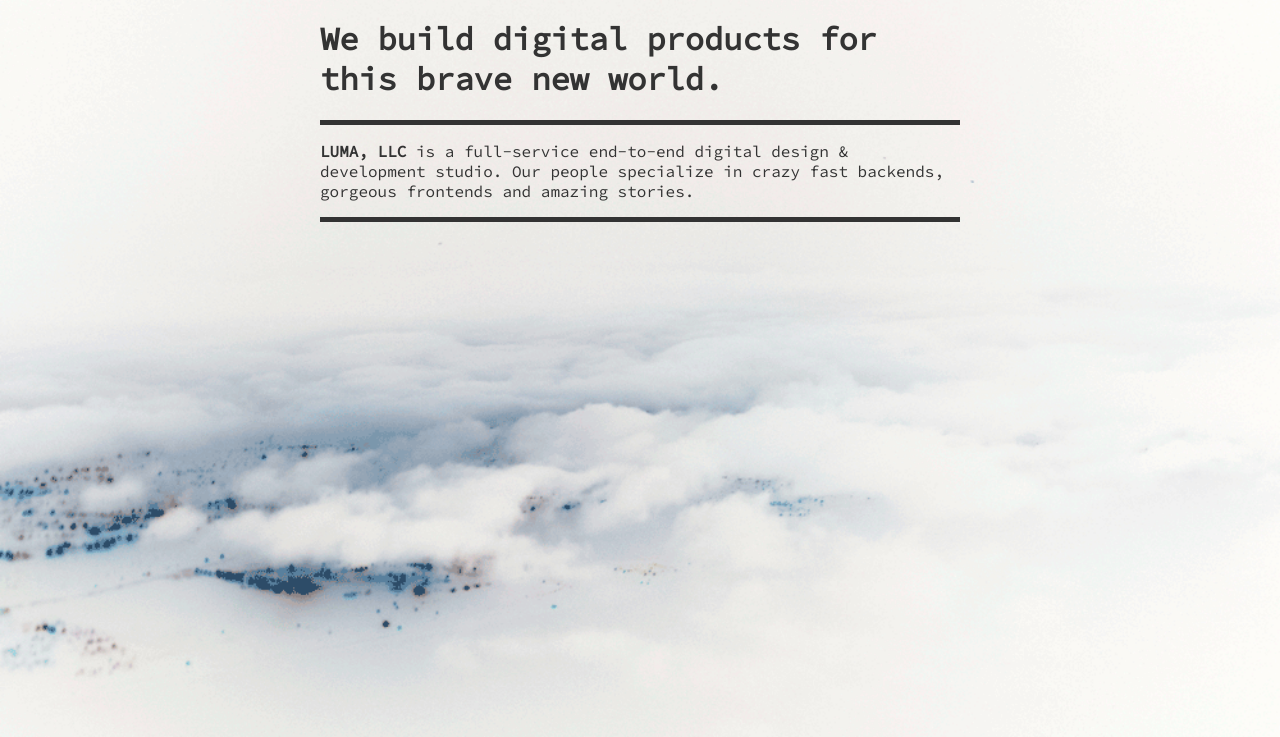
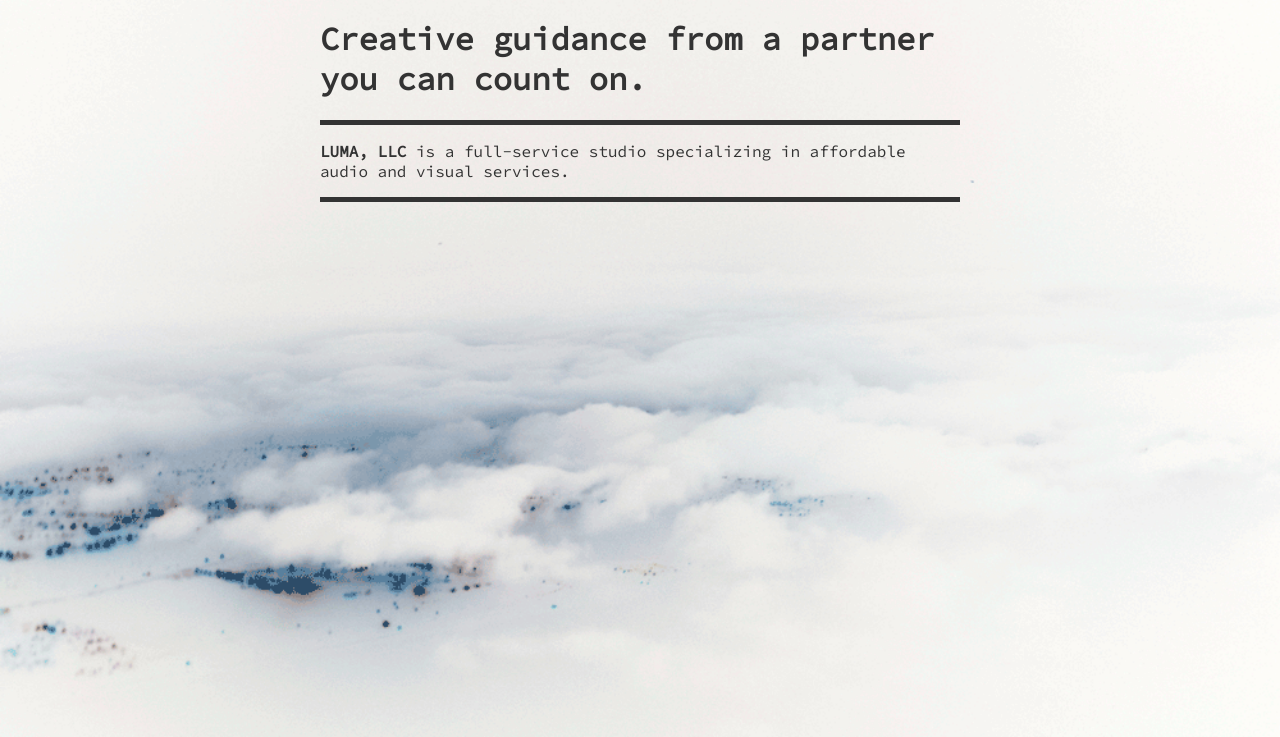
Before and after one commit to lumastories/luma.studio, a plain HTML site: page index.html in a window 1280 px wide. Shown: the part 95-832 px from the top of the page. Drawn offline with Linux system fonts and the light colour scheme.

Commit message:
Update index.html

```diff
--- a/index.html
+++ b/index.html
@@ -8,9 +8,9 @@
 <body>
   <div class="stuff">
     <img src="luma.svg" class="logo" />
-    <h1>We build digital products for this brave new world.</h1>
+    <h1>Creative guidance from a partner you can count on.</h1>
     <hr />
-    <p><strong>LUMA, LLC</strong> is a full-service end-to-end digital design &amp; development studio. Our people specialize in crazy fast backends, gorgeous frontends and amazing stories.</p>
+    <p><strong>LUMA, LLC</strong> is a full-service studio specializing in affordable audio and visual services.</p>
     <hr />
   </div>
 </body>
```
